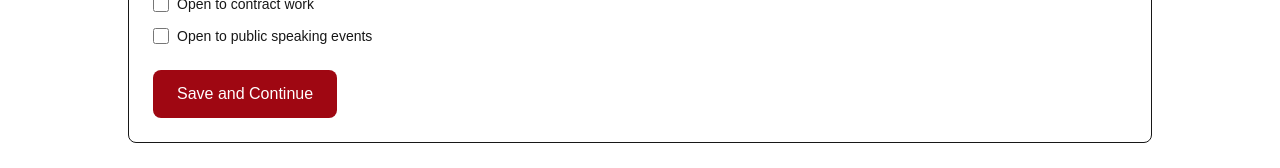
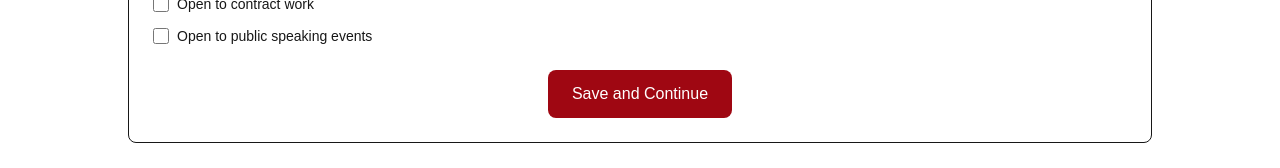
Before and after one commit to Moonlite77/server-side-forms, a Next.js app: page /setup-job-seeker in a window 1280 px wide. Shown: the part 592-760 px from the top of the page. Built offline with nearby package versions, Linux system fonts and the light colour scheme; no server answers.

Commit message:
testing the centering of the buttons

```diff
--- a/components/job-seeker-forms/basicInfoForm.tsx
+++ b/components/job-seeker-forms/basicInfoForm.tsx
@@ -139,7 +139,7 @@ export default function BasicInfoForm({ initialData }: BasicInfoFormProps) {
 
       <button
         type="submit"
-        className="px-6 py-3 bg-red-800 text-white font-medium rounded-lg transition-all duration-200 hover:bg-red-900 hover:ring-2 hover:ring-red-400 hover:ring-opacity-50"
+        className="mx-auto block px-6 py-3 bg-red-800 text-white font-medium rounded-lg transition-all duration-200 hover:bg-red-900 hover:ring-2 hover:ring-red-400 hover:ring-opacity-50"
       >
         Save and Continue
       </button>
```
